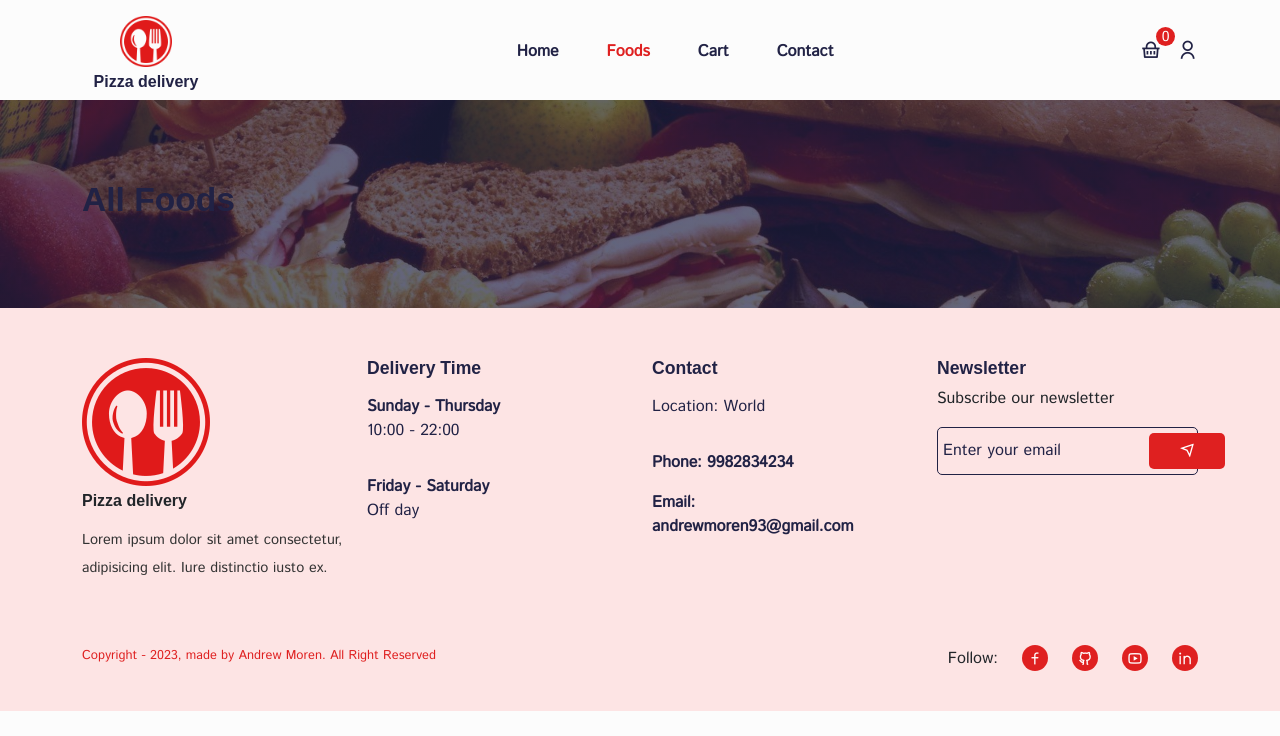
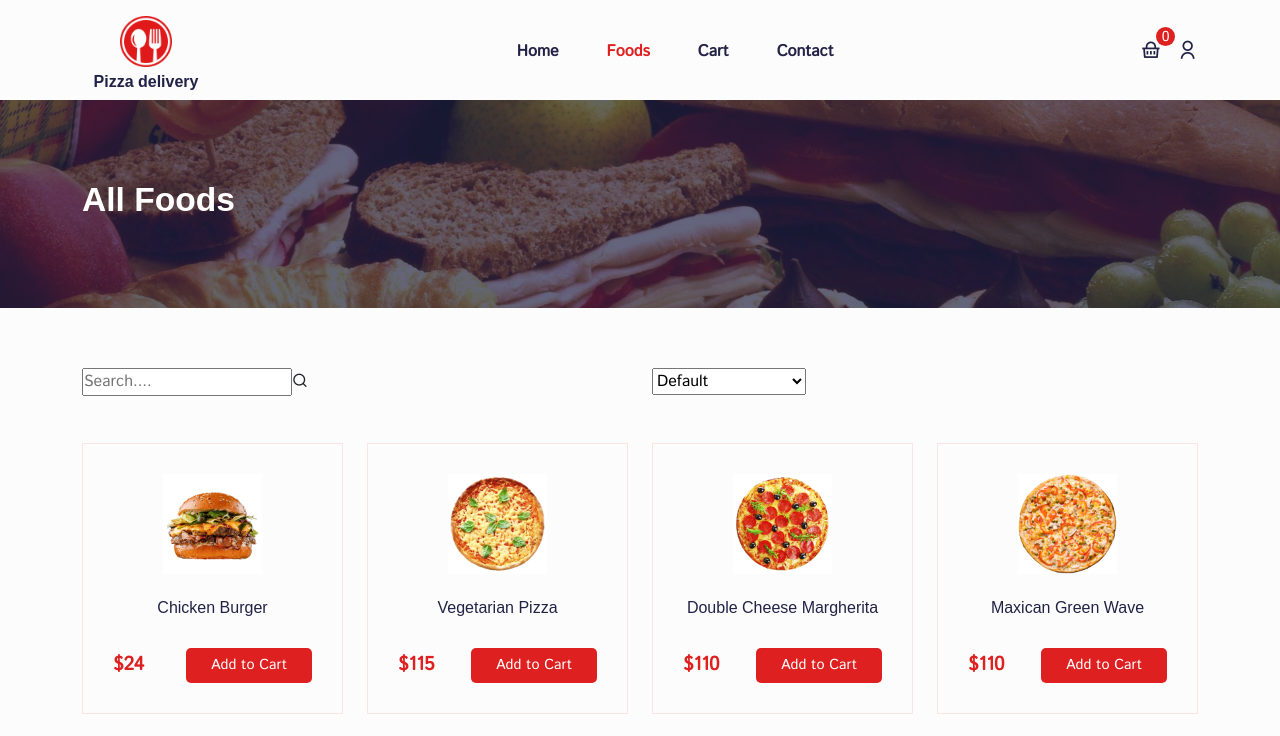
Before and after one commit to Andrewmoren/e_commerce_pizza, a React (Create React App) app: page /foods in a window 1280 px wide. Shown: the top 736 px of the page. Built offline with nearby package versions, Linux system fonts and the light colour scheme; a web font is replaced by a local one.

Commit message:
build all foods

```diff
--- a/src/components/UI/common-section/CommonSection.jsx
+++ b/src/components/UI/common-section/CommonSection.jsx
@@ -7,7 +7,7 @@
   return (
     <section className="common__section">
       <Container>
-        <h2>{props.title}</h2>
+        <h2 className="text-white">{props.title}</h2>
       </Container>
     </section>
   );
--- a/src/pages/AllFoods.jsx
+++ b/src/pages/AllFoods.jsx
@@ -1,11 +1,48 @@
 import React from "react";
 import Helmet from "../components/Helmet/Helmet";
 import CommonSection from "../components/UI/common-section/CommonSection";
+
+import { Container, Row, Col } from "reactstrap";
+
+import products from "../assets/fake-data/products";
+import ProductCard from "../components/UI/product-card/ProductCard";
 
 const AllFoods = () => {
   return (
     <Helmet title="All Foods">
       <CommonSection title="All Foods" />
+
+      <section>
+        <Container>
+          <Row>
+            <Col lg="6" md="6" sm="6">
+              <div className="search__widget">
+                <input type="text" placeholder="Search...." />
+                <span>
+                  <i className="ri-search-line"></i>
+                </span>
+              </div>
+            </Col>
+            <Col lg="6" md="6" sm="6" className="mb-5">
+              <div className="sorting__widget">
+                <select>
+                  <option>Default</option>
+                  <option value="ascending">Alphabetically, A-Z</option>
+                  <option value="descending">Alphabetically, Z-A</option>
+                  <option value="high-price">High Price</option>
+                  <option value="low-price">Low Price</option>
+                </select>
+              </div>
+            </Col>
+
+            {products.map((item) => (
+              <Col lg="3" md="4" sm="6" xs="6" key={item.id} className="mb-4">
+                <ProductCard item={item} />
+              </Col>
+            ))}
+          </Row>
+        </Container>
+      </section>
     </Helmet>
   );
 };
```
